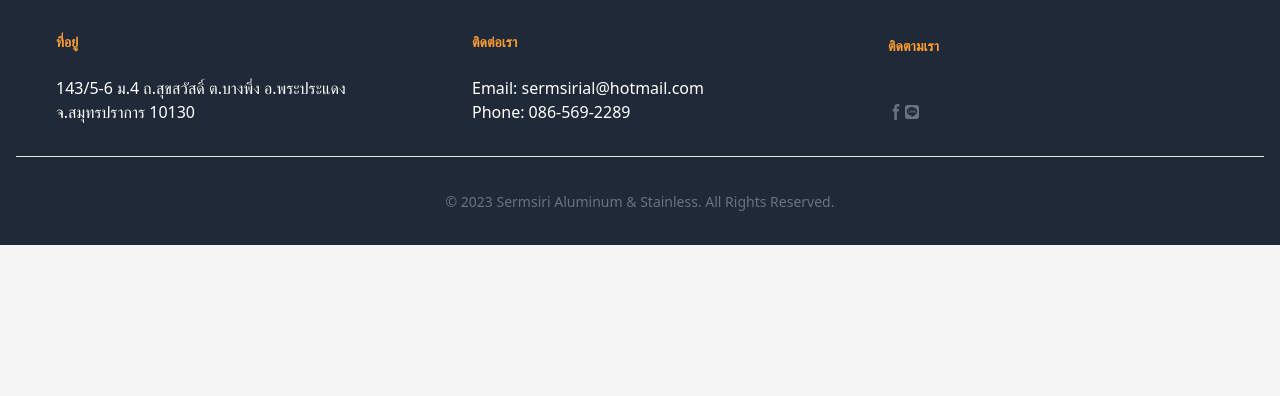
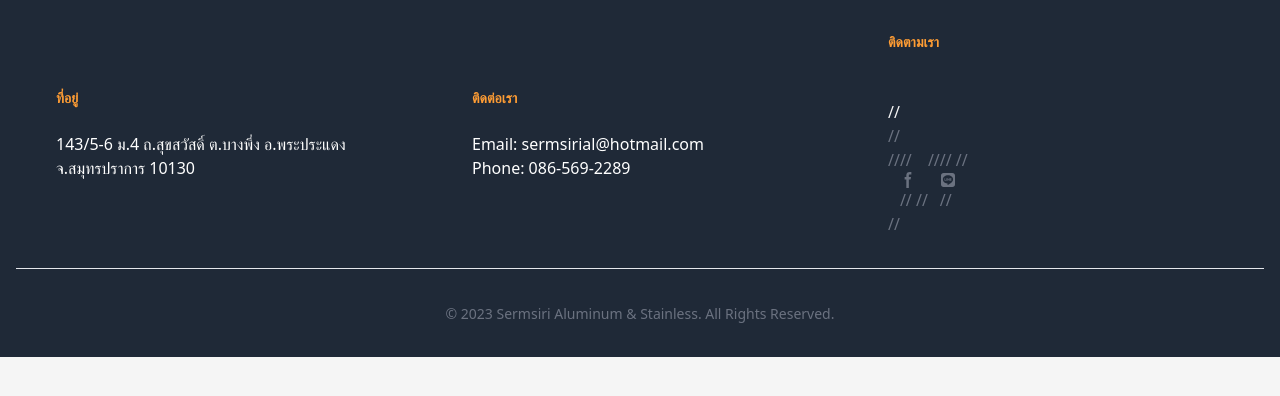
Before and after one commit to First87/ser01, a Next.js app: page /components/Footer in a window 1280 px wide. Shown: the top 396 px of the page. Built offline with nearby package versions, Linux system fonts and the light colour scheme.

Commit message:
Update Footer.tsx

```diff
--- a/src/pages/components/Footer.tsx
+++ b/src/pages/components/Footer.tsx
@@ -23,21 +23,22 @@ const Footer =(props:Props) => {
                 </div>
                 <div>
                     <h2 className=" pb-12 text-sm font-semibold text-ft uppercase ">ติดตามเรา</h2>
-                    <ul className="text-gray-500 dark:text-gray-400 font-medium">
-                    <div className='flex'>
-                    <Link href="#" className="text-gray-500 hover:text-gray-900 dark:hover:text-white">
-                    <svg className="w-4 h-4" aria-hidden="true" xmlns="http://www.w3.org/2000/svg" fill="currentColor" viewBox="0 0 8 19">
-                          <path fillRule="evenodd" d="M6.135 3H8V0H6.135a4.147 4.147 0 0 0-4.142 4.142V6H0v3h2v9.938h3V9h2.021l.592-3H5V3.591A.6.6 0 0 1 5.592 3h.543Z" clipRule="evenodd"/>
-                      </svg>
-                   <span className="sr-only">Facebook page</span>
-                </Link>
-                <Link href="/">
-                <FaLine />
-                </Link>
+                   // <ul className="text-gray-500 dark:text-gray-400 font-medium">
+                   // <div className='flex'>
+                   // <Link href="#" className="text-gray-500 hover:text-gray-900 dark:hover:text-white">
+                    //<svg className="w-4 h-4" aria-hidden="true" xmlns="http://www.w3.org/2000/svg" fill="currentColor" viewBox="0 0 8 19">
+                    //      <path fillRule="evenodd" d="M6.135 3H8V0H6.135a4.147 4.147 0 0 0-4.142 4.142V6H0v3h2v9.938h3V9h2.021l.592-3H5V3.591A.6.6 0 0 1 5.592 3h.543Z" clipRule="evenodd"/>
+                    //  </svg>
+                  // <span className="sr-only">Facebook page</span>
+               // </Link>
+               // <Link href="/">
+               // <FaLine />
 
-                    </div>
+               // </Link>
 
-                    </ul>
+                   // </div>
+
+                  //  </ul>
                 </div>
             </div>
         </div>
```
